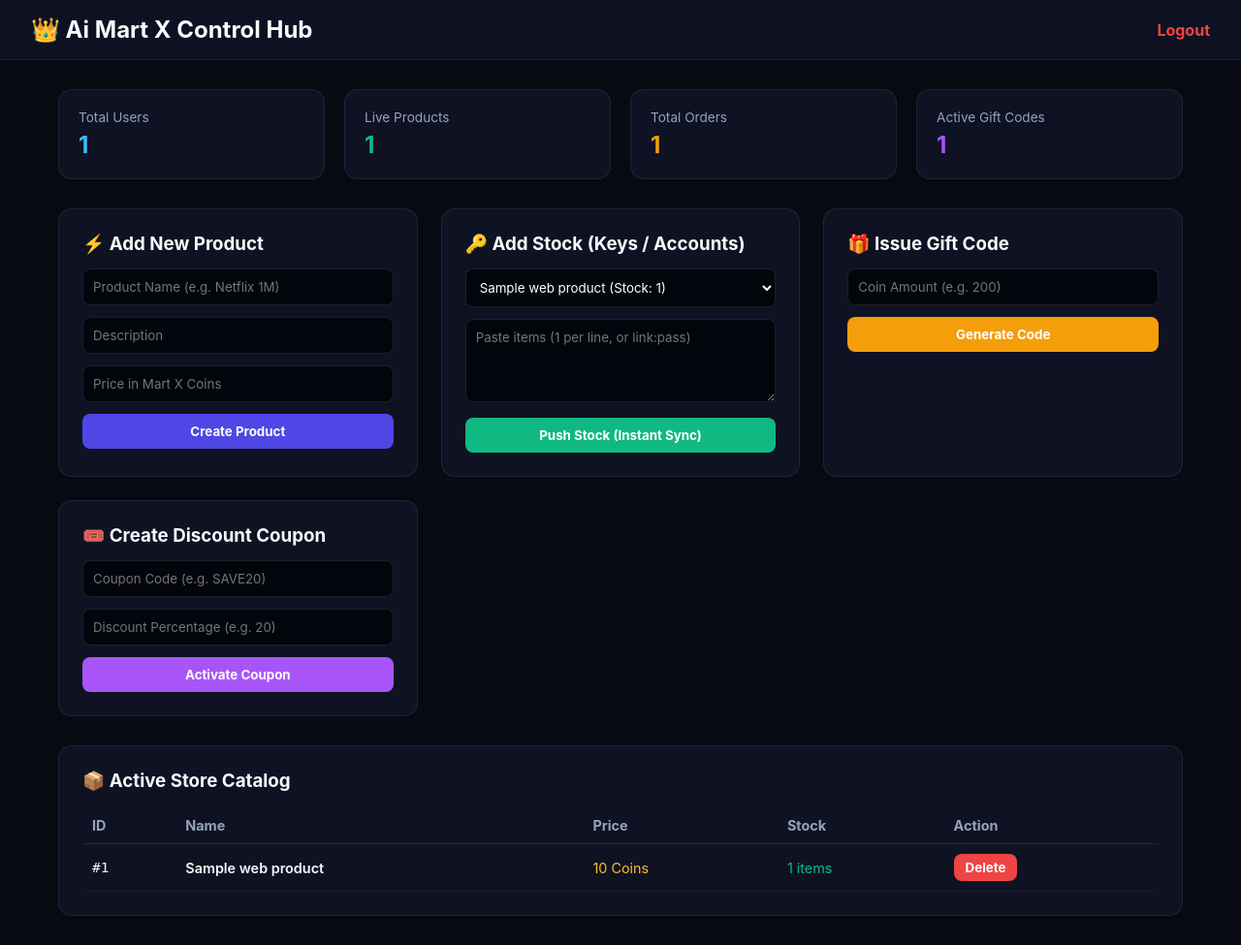
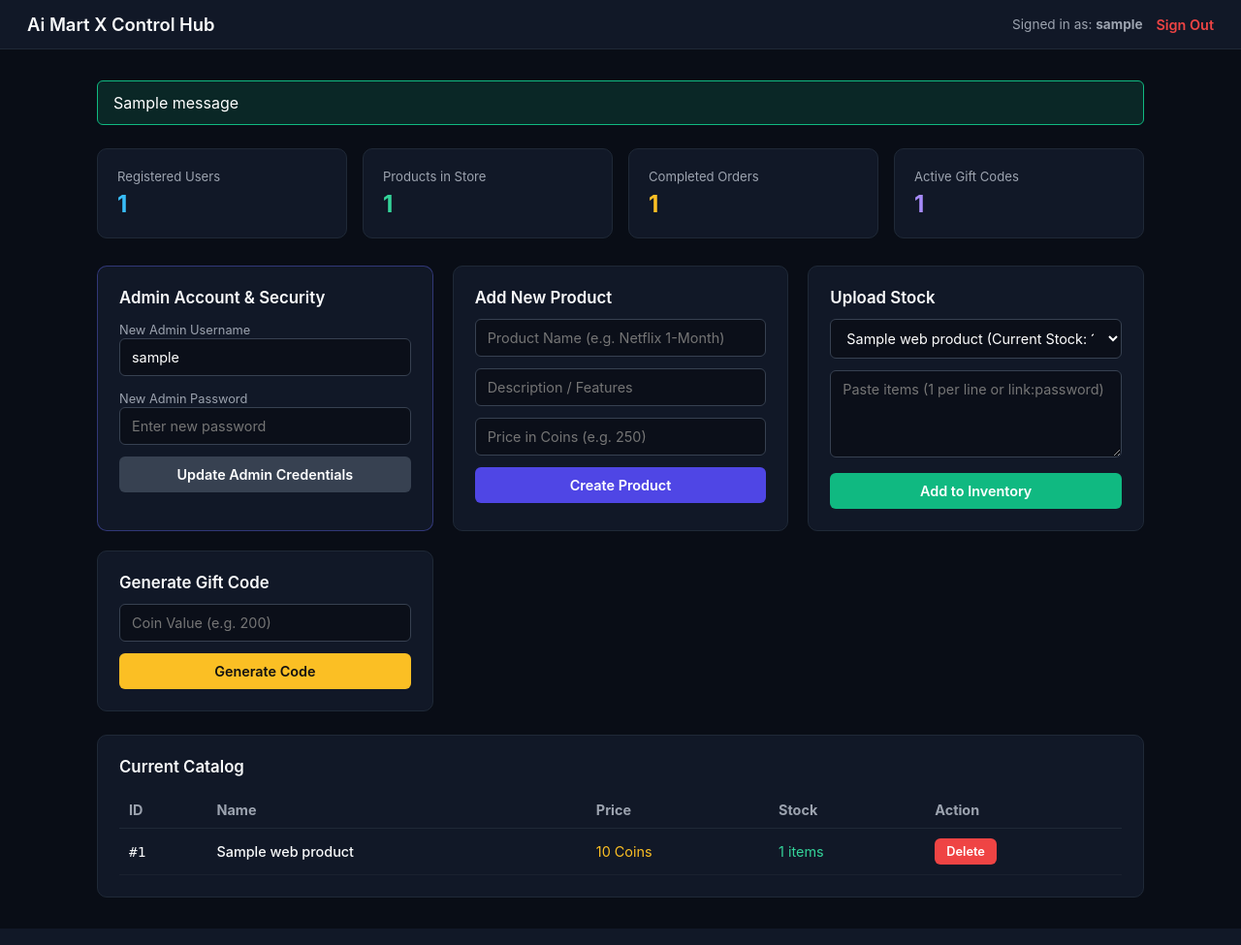
Before and after one commit to someshgamer123/ai-mart-x-web, a Flask app: page /admin in a window 1280 px wide. Shown: the whole page at 97% size. Run offline with Flask 3, Linux system fonts and the light colour scheme; the visitor is signed in with stand-in values (Sample User, id 1); one stand-in notice (Sample message) is shown; a database or web service that is not in the repository returns one stand-in record (values such as "Sample title").

Commit message:
Update admin.html

```diff
--- a/templates/admin.html
+++ b/templates/admin.html
@@ -5,132 +5,145 @@
   <title>Admin Dashboard | Ai Mart X</title>
   <style>
     * { margin: 0; padding: 0; box-sizing: border-box; font-family: -apple-system, BlinkMacSystemFont, "Segoe UI", sans-serif; }
-    body { background: #070913; color: #f8fafc; min-height: 100vh; }
+    body { background: #090d16; color: #f9fafb; min-height: 100vh; }
     .header {
-      background: rgba(14, 18, 35, 0.9);
-      border-bottom: 1px solid rgba(255,255,255,0.08);
-      padding: 16px 32px;
+      background: #111827;
+      border-bottom: 1px solid #1f2937;
+      padding: 14px 28px;
       display: flex;
       justify-content: space-between;
       align-items: center;
     }
-    .container { max-width: 1200px; margin: 30px auto; padding: 0 20px; }
-    .grid-stats { display: grid; grid-template-columns: repeat(auto-fit, minmax(220px, 1fr)); gap: 20px; margin-bottom: 30px; }
-    .stat-card {
-      background: rgba(18, 23, 44, 0.7);
-      border: 1px solid rgba(255,255,255,0.08);
-      border-radius: 14px;
-      padding: 20px;
-    }
-    .grid-forms { display: grid; grid-template-columns: repeat(auto-fit, minmax(320px, 1fr)); gap: 24px; }
-    .panel {
-      background: rgba(18, 23, 44, 0.7);
-      border: 1px solid rgba(255,255,255,0.08);
-      border-radius: 14px;
-      padding: 24px;
-    }
+    .container { max-width: 1120px; margin: 32px auto; padding: 0 20px; }
+    .grid-stats { display: grid; grid-template-columns: repeat(auto-fit, minmax(200px, 1fr)); gap: 16px; margin-bottom: 28px; }
+    .stat-card { background: #111827; border: 1px solid #1f2937; border-radius: 10px; padding: 20px; }
+    .grid-forms { display: grid; grid-template-columns: repeat(auto-fit, minmax(320px, 1fr)); gap: 20px; }
+    .panel { background: #111827; border: 1px solid #1f2937; border-radius: 10px; padding: 22px; }
     input, textarea, select {
       width: 100%;
-      padding: 10px;
+      padding: 10px 12px;
       margin-bottom: 12px;
-      background: #03050c;
-      border: 1px solid rgba(255,255,255,0.1);
-      border-radius: 8px;
+      background: #0b0f19;
+      border: 1px solid #374151;
+      border-radius: 6px;
       color: #fff;
+      font-size: 0.9rem;
     }
     .btn {
       background: #4f46e5;
       color: #fff;
       border: none;
-      padding: 10px 18px;
-      border-radius: 8px;
-      font-weight: 700;
+      padding: 10px 16px;
+      border-radius: 6px;
+      font-weight: 600;
       cursor: pointer;
       width: 100%;
+      font-size: 0.9rem;
     }
-    .btn-danger { background: #ef4444; width: auto; padding: 6px 12px; }
+    .btn-danger { background: #ef4444; width: auto; padding: 6px 12px; font-size: 0.8rem; }
   </style>
 </head>
 <body>
-  <div class="header">
-    <h2>👑 Ai Mart X Control Hub</h2>
-    <a href="/admin/logout" style="color: #ef4444; text-decoration: none; font-weight: 700;">Logout</a>
-  </div>
+  <header class="header">
+    <h2 style="font-size: 1.15rem; font-weight: 600;">Ai Mart X Control Hub</h2>
+    <div style="display: flex; align-items: center; gap: 14px;">
+      <span style="color: #9ca3af; font-size: 0.85rem;">Signed in as: <b>{{ admin_username }}</b></span>
+      <a href="/admin/logout" style="color: #ef4444; text-decoration: none; font-size: 0.9rem; font-weight: 600;">Sign Out</a>
+    </div>
+  </header>
 
   <div class="container">
-    <!-- Live Bot & Web Synced Stats -->
+    {% with messages = get_flashed_messages(with_categories=true) %}
+      {% if messages %}
+        <div style="margin-bottom: 24px;">
+          {% for category, message in messages %}
+            <div style="padding: 12px 16px; border-radius: 6px; margin-bottom: 8px; background: {% if category == 'danger' %}rgba(239,68,68,0.15){% else %}rgba(16,185,129,0.15){% endif %}; border: 1px solid {% if category == 'danger' %}#ef4444{% else %}#10b981{% endif %}; color: #fff;">
+              {{ message }}
+            </div>
+          {% endfor %}
+        </div>
+      {% endif %}
+    {% endwith %}
+
+    <!-- Metrics -->
     <div class="grid-stats">
       <div class="stat-card">
-        <p style="color: #94a3b8; font-size: 0.85rem;">Total Users</p>
+        <p style="color: #9ca3af; font-size: 0.82rem;">Registered Users</p>
         <h2 style="color: #38bdf8; margin-top: 6px;">{{ stats.users }}</h2>
       </div>
       <div class="stat-card">
-        <p style="color: #94a3b8; font-size: 0.85rem;">Live Products</p>
-        <h2 style="color: #10b981; margin-top: 6px;">{{ stats.products }}</h2>
+        <p style="color: #9ca3af; font-size: 0.82rem;">Products in Store</p>
+        <h2 style="color: #34d399; margin-top: 6px;">{{ stats.products }}</h2>
       </div>
       <div class="stat-card">
-        <p style="color: #94a3b8; font-size: 0.85rem;">Total Orders</p>
-        <h2 style="color: #f59e0b; margin-top: 6px;">{{ stats.orders }}</h2>
+        <p style="color: #9ca3af; font-size: 0.82rem;">Completed Orders</p>
+        <h2 style="color: #fbbf24; margin-top: 6px;">{{ stats.orders }}</h2>
       </div>
       <div class="stat-card">
-        <p style="color: #94a3b8; font-size: 0.85rem;">Active Gift Codes</p>
-        <h2 style="color: #a855f7; margin-top: 6px;">{{ stats.active_codes }}</h2>
+        <p style="color: #9ca3af; font-size: 0.82rem;">Active Gift Codes</p>
+        <h2 style="color: #a78bfa; margin-top: 6px;">{{ stats.active_codes }}</h2>
       </div>
     </div>
 
-    <!-- Actions & Inventory -->
+    <!-- Management Panels -->
     <div class="grid-forms">
+
+      <!-- Security & Change Credentials Form -->
+      <div class="panel" style="border-color: rgba(99, 102, 241, 0.4);">
+        <h3 style="font-size: 1.05rem; font-weight: 600; margin-bottom: 12px;">Admin Account & Security</h3>
+        <form action="/admin/change-credentials" method="POST">
+          <label style="font-size: 0.8rem; color: #9ca3af;">New Admin Username</label>
+          <input type="text" name="new_username" value="{{ admin_username }}" required>
+
+          <label style="font-size: 0.8rem; color: #9ca3af;">New Admin Password</label>
+          <input type="password" name="new_password" placeholder="Enter new password" required>
+
+          <button class="btn" style="background: #374151;">Update Admin Credentials</button>
+        </form>
+      </div>
+
       <!-- Add Product -->
       <div class="panel">
-        <h3 style="margin-bottom: 14px;">⚡ Add New Product</h3>
+        <h3 style="font-size: 1.05rem; font-weight: 600; margin-bottom: 12px;">Add New Product</h3>
         <form action="/admin/add-product" method="POST">
-          <input type="text" name="name" placeholder="Product Name (e.g. Netflix 1M)" required>
-          <input type="text" name="description" placeholder="Description">
-          <input type="number" name="price" placeholder="Price in Mart X Coins" required>
+          <input type="text" name="name" placeholder="Product Name (e.g. Netflix 1-Month)" required>
+          <input type="text" name="description" placeholder="Description / Features">
+          <input type="number" name="price" placeholder="Price in Coins (e.g. 250)" required>
           <button class="btn">Create Product</button>
         </form>
       </div>
 
-      <!-- Add Stock -->
+      <!-- Add Stock Items -->
       <div class="panel">
-        <h3 style="margin-bottom: 14px;">🔑 Add Stock (Keys / Accounts)</h3>
+        <h3 style="font-size: 1.05rem; font-weight: 600; margin-bottom: 12px;">Upload Stock</h3>
         <form action="/admin/add-stock" method="POST">
           <select name="product_id">
             {% for p in products %}
-              <option value="{{ p.id }}">{{ p.name }} (Stock: {{ p.stock }})</option>
+              <option value="{{ p.id }}">{{ p.name }} (Current Stock: {{ p.stock }})</option>
             {% endfor %}
           </select>
-          <textarea name="stock_items" placeholder="Paste items (1 per line, or link:pass)" rows="4" required></textarea>
-          <button class="btn" style="background: #10b981;">Push Stock (Instant Sync)</button>
+          <textarea name="stock_items" placeholder="Paste items (1 per line or link:password)" rows="4" required></textarea>
+          <button class="btn" style="background: #10b981;">Add to Inventory</button>
         </form>
       </div>
 
-      <!-- Generate Gift Code -->
+      <!-- Issue Gift Code -->
       <div class="panel">
-        <h3 style="margin-bottom: 14px;">🎁 Issue Gift Code</h3>
+        <h3 style="font-size: 1.05rem; font-weight: 600; margin-bottom: 12px;">Generate Gift Code</h3>
         <form action="/admin/gen-gift-code" method="POST">
-          <input type="number" name="coins" placeholder="Coin Amount (e.g. 200)" required>
-          <button class="btn" style="background: #f59e0b;">Generate Code</button>
+          <input type="number" name="coins" placeholder="Coin Value (e.g. 200)" required>
+          <button class="btn" style="background: #fbbf24; color: #111;">Generate Code</button>
         </form>
       </div>
 
-      <!-- Generate Discount Coupon -->
-      <div class="panel">
-        <h3 style="margin-bottom: 14px;">🎟️ Create Discount Coupon</h3>
-        <form action="/admin/gen-coupon" method="POST">
-          <input type="text" name="code" placeholder="Coupon Code (e.g. SAVE20)" required>
-          <input type="number" name="percent" placeholder="Discount Percentage (e.g. 20)" required>
-          <button class="btn" style="background: #a855f7;">Activate Coupon</button>
-        </form>
-      </div>
     </div>
 
     <!-- Product Catalog List -->
-    <div class="panel" style="margin-top: 30px;">
-      <h3 style="margin-bottom: 16px;">📦 Active Store Catalog</h3>
+    <div class="panel" style="margin-top: 24px;">
+      <h3 style="font-size: 1.05rem; font-weight: 600; margin-bottom: 16px;">Current Catalog</h3>
       <table style="width: 100%; border-collapse: collapse; font-size: 0.9rem;">
         <thead>
-          <tr style="border-bottom: 1px solid rgba(255,255,255,0.1); text-align: left; color: #94a3b8;">
+          <tr style="border-bottom: 1px solid #1f2937; text-align: left; color: #9ca3af;">
             <th style="padding: 10px;">ID</th>
             <th style="padding: 10px;">Name</th>
             <th style="padding: 10px;">Price</th>
@@ -142,9 +155,9 @@
           {% for p in products %}
             <tr style="border-bottom: 1px solid rgba(255,255,255,0.04);">
               <td style="padding: 10px; font-family: monospace;">#{{ p.id }}</td>
-              <td style="padding: 10px; font-weight: 600;">{{ p.name }}</td>
+              <td style="padding: 10px; font-weight: 500;">{{ p.name }}</td>
               <td style="padding: 10px; color: #fbbf24;">{{ p.price }} Coins</td>
-              <td style="padding: 10px; color: {% if p.stock > 0 %}#10b981{% else %}#ef4444{% endif %};">{{ p.stock }} items</td>
+              <td style="padding: 10px; color: {% if p.stock > 0 %}#34d399{% else %}#f87171{% endif %};">{{ p.stock }} items</td>
               <td style="padding: 10px;">
                 <form action="/admin/delete-product/{{ p.id }}" method="POST" style="display:inline;">
                   <button class="btn btn-danger" onclick="return confirm('Delete this product?')">Delete</button>
```
